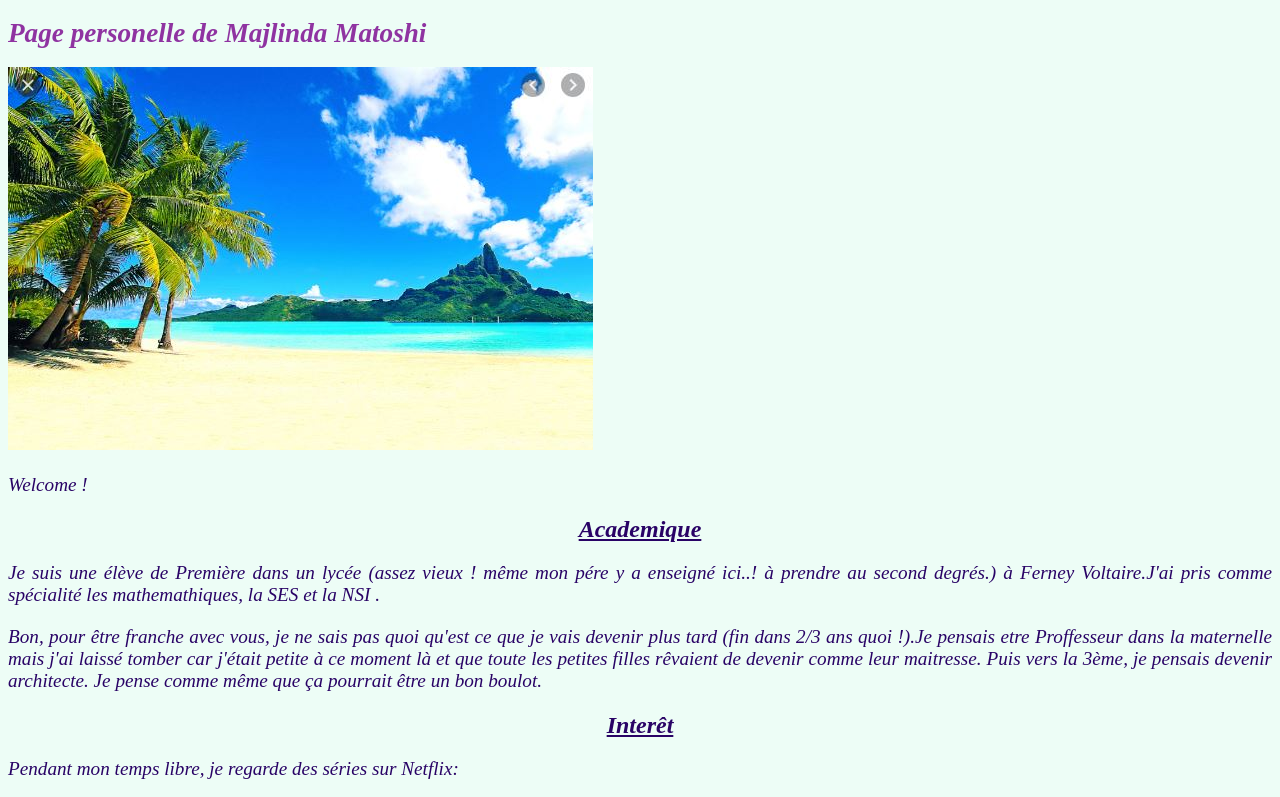
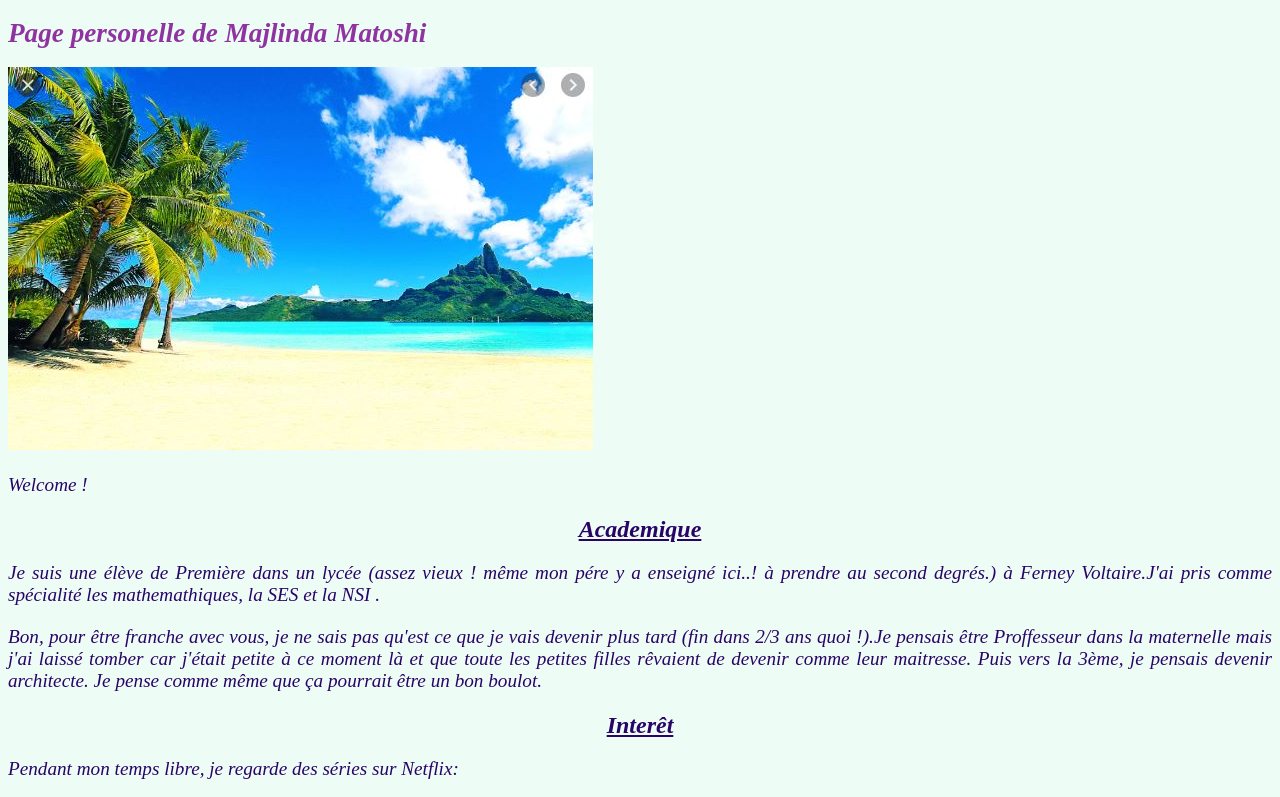
Before and after one commit to matoshimajlinda/matoshimajlinda.github.io, a plain HTML site: page index.html in a window 1280 px wide. Shown: the top 797 px of the page. Drawn offline with Linux system fonts and the light colour scheme.

Commit message:
Update index.html

```diff
--- a/index.html
+++ b/index.html
@@ -11,7 +11,7 @@
     <p>Welcome !</p>
     <h2> Academique </h2>
     <p> Je suis une élève de Première dans un lycée (assez vieux ! même mon pére y a enseigné ici..! à prendre au second degrés.) à Ferney Voltaire.J'ai pris comme spécialité les mathemathiques, la SES et la NSI .  </p>
-    <p>Bon, pour être franche avec vous, je ne sais pas quoi qu'est ce que je vais devenir plus tard (fin dans 2/3 ans quoi !).Je pensais etre Proffesseur dans la maternelle mais j'ai laissé tomber car j'était petite à ce moment là et que toute les petites filles rêvaient de devenir comme leur maitresse. Puis vers la 3ème, je pensais devenir architecte. Je pense comme même que ça pourrait être un bon boulot.</p>
+    <p>Bon, pour être franche avec vous, je ne sais pas qu'est ce que je vais devenir plus tard (fin dans 2/3 ans quoi !).Je pensais être Proffesseur dans la maternelle mais j'ai laissé tomber car j'était petite à ce moment là et que toute les petites filles rêvaient de devenir comme leur maitresse. Puis vers la 3ème, je pensais devenir architecte. Je pense comme même que ça pourrait être un bon boulot.</p>
     <h2> Interêt </h2>
     <p> Pendant mon temps libre, je regarde des séries sur Netflix:
       <ul>
```
